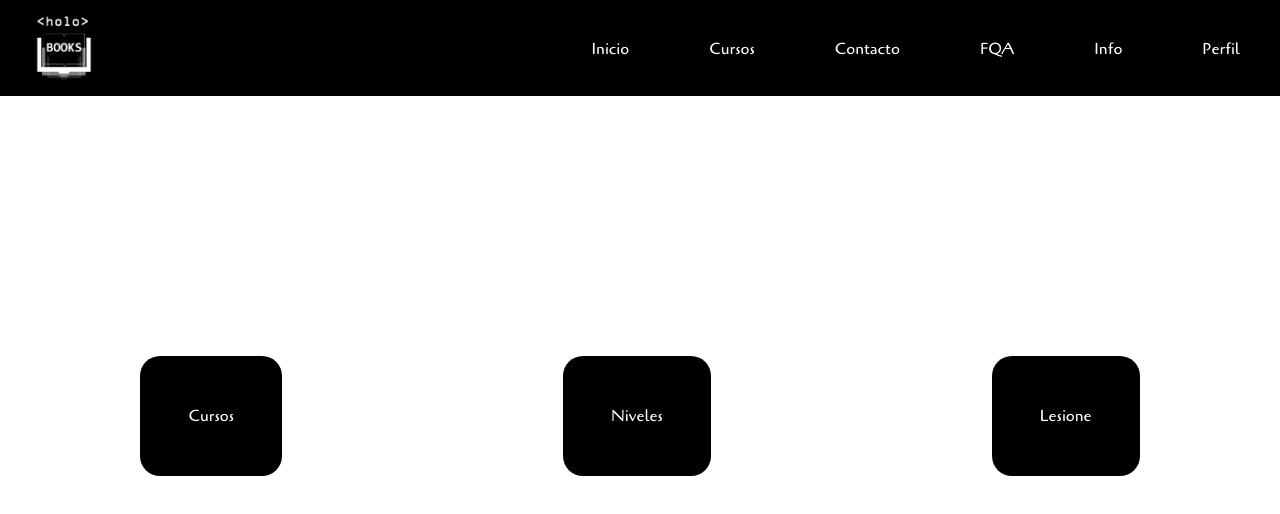
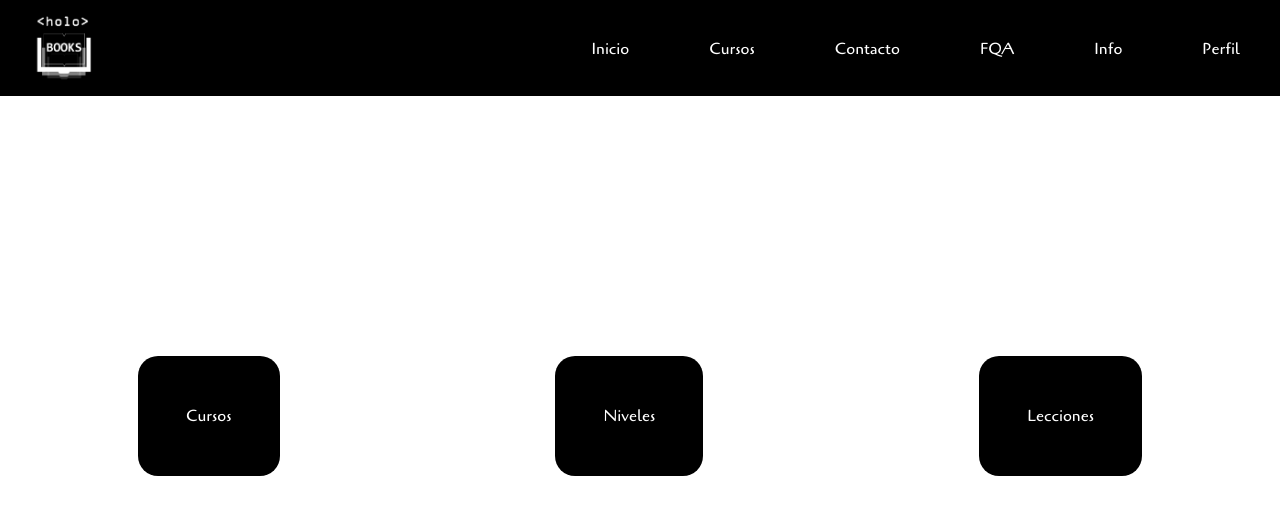
Before and after one commit to lociam06/HoloBooks_6to_FP, a React (Vite) app: page /course-creation-page in a window 1280 px wide. Shown: the top 514 px of the page. Built offline with nearby package versions, Linux system fonts and the light colour scheme.

Commit message:
Forms lenghts

```diff
--- a/src/views/CourseCreationPage/CourseCreationPage.jsx
+++ b/src/views/CourseCreationPage/CourseCreationPage.jsx
@@ -10,7 +10,7 @@ function CourseCreationPage(){
             <div id="courseSelectionContainer">
                 <Link to="/course-creation-page/courses">Cursos</Link>
                 <Link to="/course-creation-page/levels">Niveles</Link>
-                <Link to="/course-creation-page/lessons">Lesione</Link>
+                <Link to="/course-creation-page/lessons">Lecciones</Link>
             </div>
         </>
     )
--- a/src/views/CourseCreationPage/forms/CreateCourseForm.jsx
+++ b/src/views/CourseCreationPage/forms/CreateCourseForm.jsx
@@ -50,7 +50,7 @@ function CourseCreationPage(){
                     </div>
                     <div>
                         <label htmlFor="courseDuracion">Duracion</label>
-                        <input type="number" id="courseDuracion" name="courseDuracion" value={duracion} onChange={(e) => setDuracion(e.target.value)}/>
+                        <input type="number" id="courseDuracion" name="courseDuracion" min="1" value={duracion} onChange={(e) => setDuracion(e.target.value)}/>
                     </div>
                     <button className="agregar-btn" type="submit" onClick={handleAddReg}>Agregar</button>
                 </form>
--- a/src/views/CourseCreationPage/forms/CreateLessonForm.jsx
+++ b/src/views/CourseCreationPage/forms/CreateLessonForm.jsx
@@ -37,15 +37,15 @@ function CreateLessonForm(){
         <>
             <CusNav></CusNav>
             <main className="creationFormContainer">
-            <h1 className="form-title">Lesiones</h1>
+            <h1 className="form-title">Lecciones</h1>
                 <form action="/add/lesson">
                     <div>
                         <label htmlFor="lessonNivel_ID">Nivel_ID</label>
-                        <input type="number" id="lessonNivel_ID" name="lessonNivel_ID" value={nivelID} onChange={(e) => setNivelID(e.target.value)}/>
+                        <input type="number" id="lessonNivel_ID" name="lessonNivel_ID" min="1" value={nivelID} onChange={(e) => setNivelID(e.target.value)}/>
                     </div>
                     <div>
                         <label htmlFor="lessionOrden">Orden</label>
-                        <input type="number" id="lessionOrden" name="lessionOrden" value={orden} onChange={(e) => setOrden(e.target.value)}/>
+                        <input type="number" id="lessionOrden" name="lessionOrden" min="1" value={orden} onChange={(e) => setOrden(e.target.value)}/>
                     </div>
                     <div>
                         <label htmlFor="lessonContenido">Contenido</label>
--- a/src/views/CourseCreationPage/forms/CreateLevelForm.jsx
+++ b/src/views/CourseCreationPage/forms/CreateLevelForm.jsx
@@ -47,15 +47,15 @@ function CreateLevelForm(){
                     </div>
                     <div>
                         <label htmlFor="levelCursoID">Curso_ID</label>
-                        <input type="number" id="levelCursoID" name="levelCursoID" value={cursoID} onChange={(e) => setCursoID(e.target.value)}/>
+                        <input type="number" id="levelCursoID" name="levelCursoID" min="1" value={cursoID} onChange={(e) => setCursoID(e.target.value)}/>
                     </div>
                     <div>
                         <label htmlFor="levelOrden">Orden</label>
-                        <input type="number" id="levelOrden" name="levelOrden" value={orden} onChange={(e) => setOrden(e.target.value)}/>
+                        <input type="number" id="levelOrden" name="levelOrden" min="1" value={orden} onChange={(e) => setOrden(e.target.value)}/>
                     </div>
                     <div>
                         <label htmlFor="levelDuracion">Duracion</label>
-                        <input type="number" id="levelDuracion" name="levelDuracion" value={duracion} onChange={(e) => setDuracion(e.target.value)}/>
+                        <input type="number" id="levelDuracion" name="levelDuracion" min="1" value={duracion} onChange={(e) => setDuracion(e.target.value)}/>
                     </div>
                     <button className="agregar-btn" type="submit" onClick={handleAddReg}>Agregar</button>
                 </form>
```
